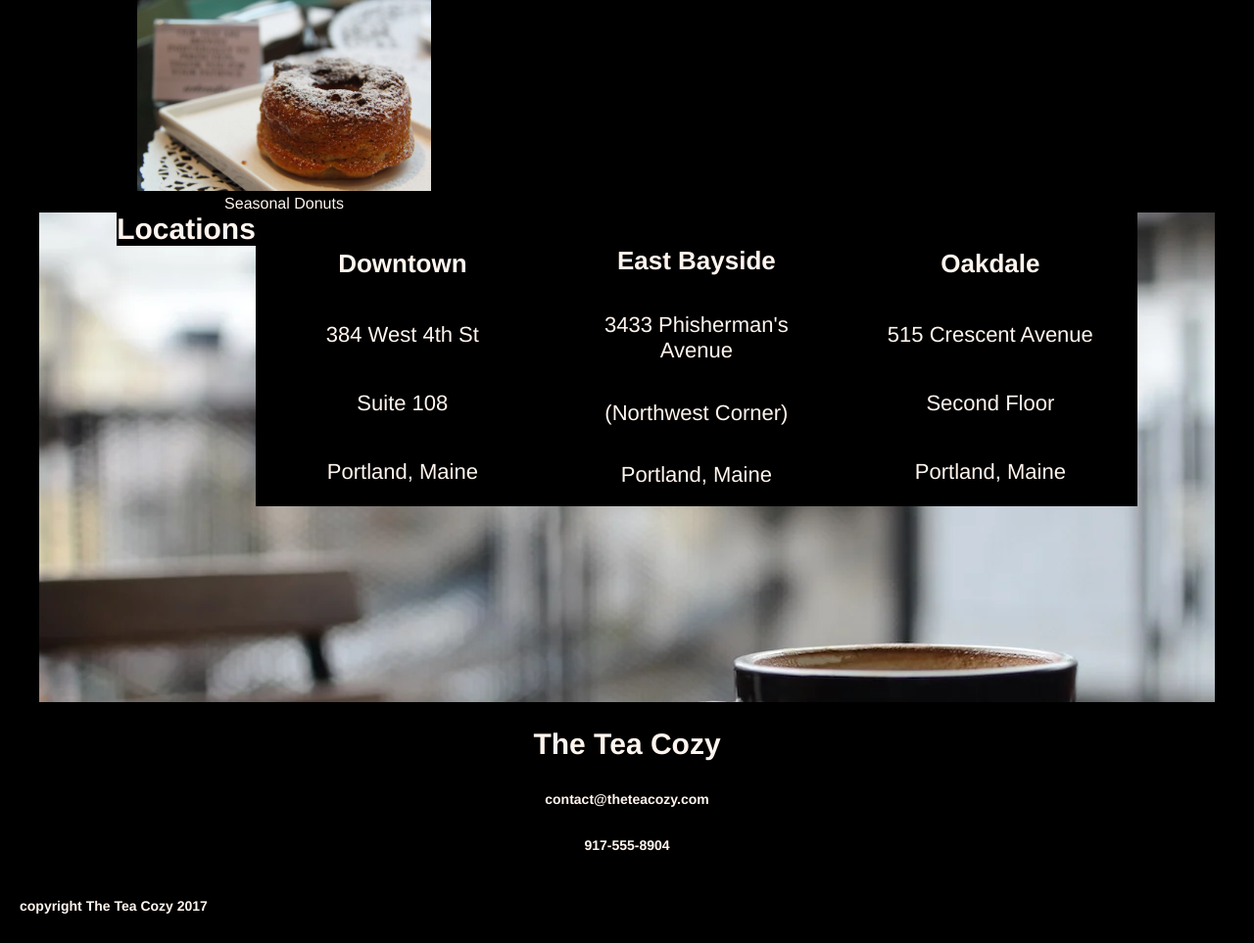
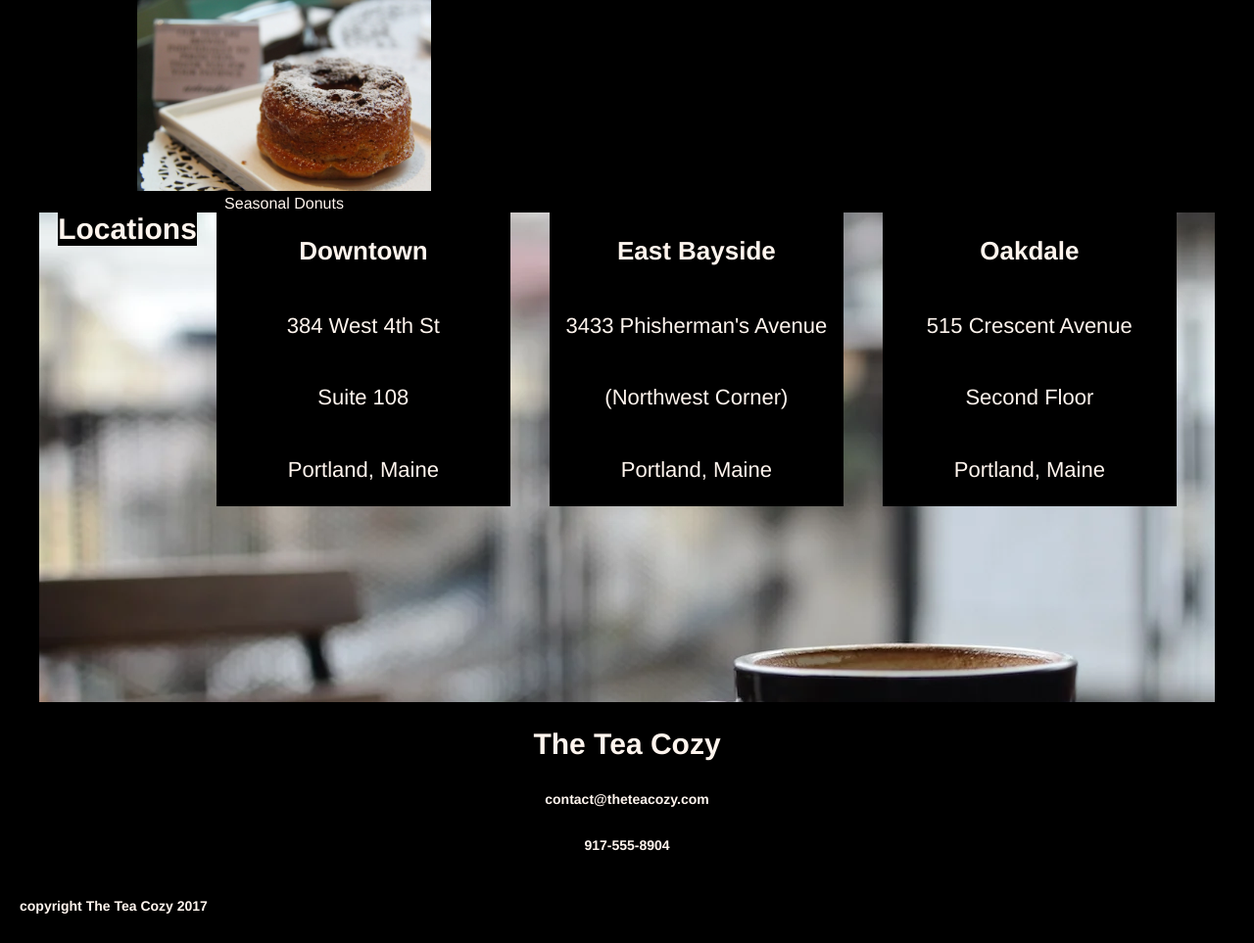
Before and after one commit to JohnMurnen/Tea_Cozy, a plain HTML site: page index.html in a window 1280 px wide. Shown: the part 1351-2314 px from the top of the page at 98% size. Drawn offline with Linux system fonts and the light colour scheme.

Commit message:
add margin to addresses

```diff
--- a/style.css
+++ b/style.css
@@ -62,9 +62,8 @@ h5 {
     display: inline-flex;
     flex-direction: column;
     justify-content: space-around;
-    padding-left: 20px;
-    padding-right: 20px;
-    padding-top: 15px;
+    margin-left: 20px;
+    margin-right: 20px;
 }
 
 .flex {
```
